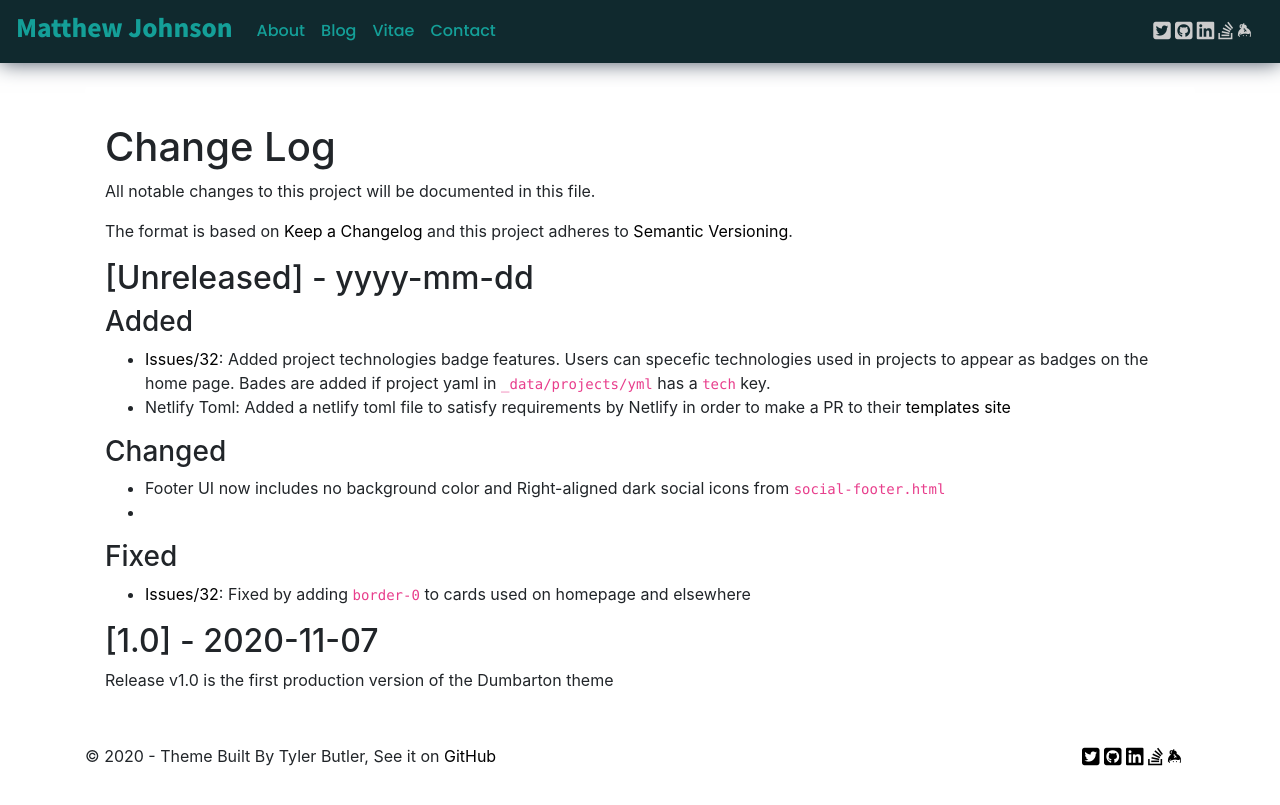
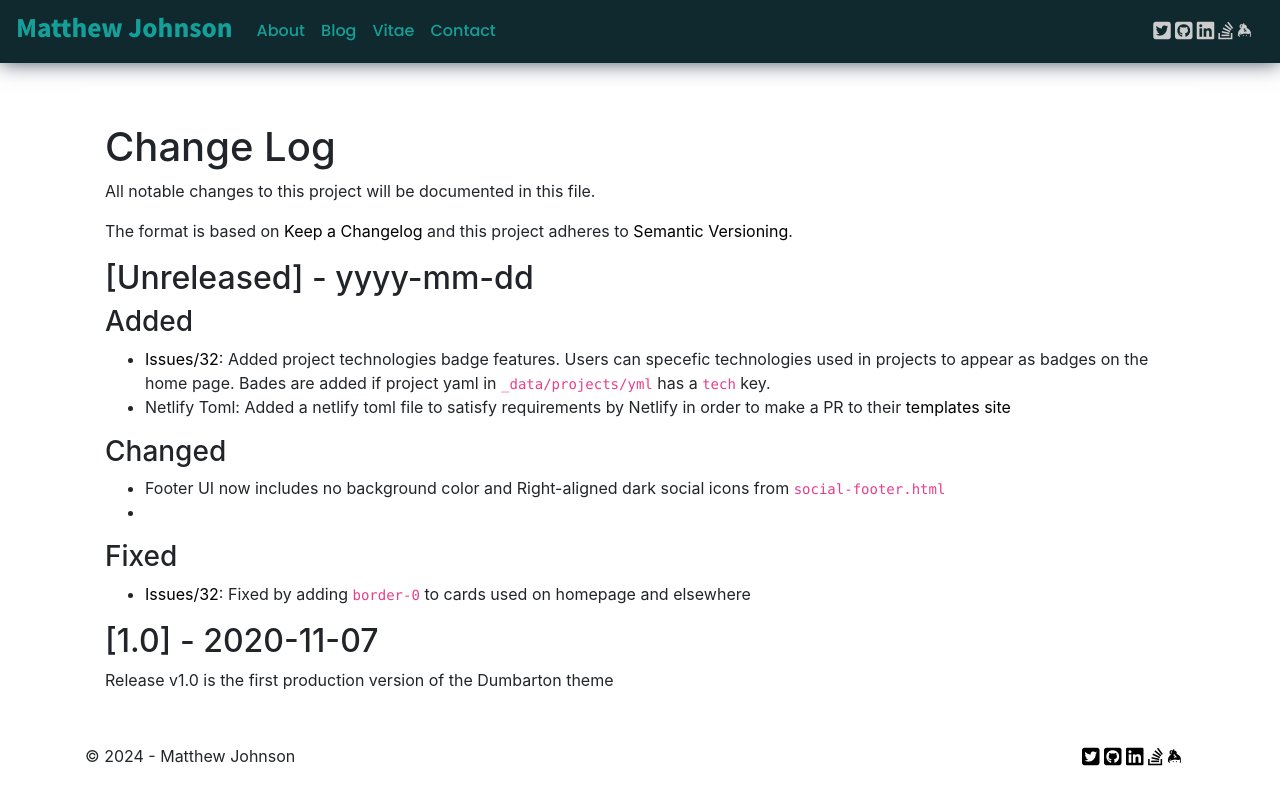
Before and after one commit to MattJohnVO/mattjohnvo.github.io, a Jekyll site: the page built from CHANGELOG.md, in a window 1280 px wide. Shown: the top 805 px of the page. Built offline with Jekyll 4.4.1, drawn with Linux system fonts in a browser that asks for light colours; nearby versions of some CDN libraries; our own code applies the rules of GitHub Pages for plain Markdown files; comment, search, counter and statistics services are not loaded.

Commit message:
Update footer.html

```diff
--- a/_includes/footer.html
+++ b/_includes/footer.html
@@ -1,7 +1,6 @@
 <div class="navbar navbar-default navbar-fixed-bottom">
   <div class="container">
-    <p class="navbar-text pull-left">© 2020 - Theme Built By Tyler Butler, See it on
-        <a href="https://github.com/tcbutler320/Jekyll-Theme-Dumbarton" target="_blank" >GitHub</a>
+    <p class="navbar-text pull-left">© 2024 - Matthew Johnson
     </p>
     <p class="navbar-text pull-right">
             {% include social-footer.html %}
```
